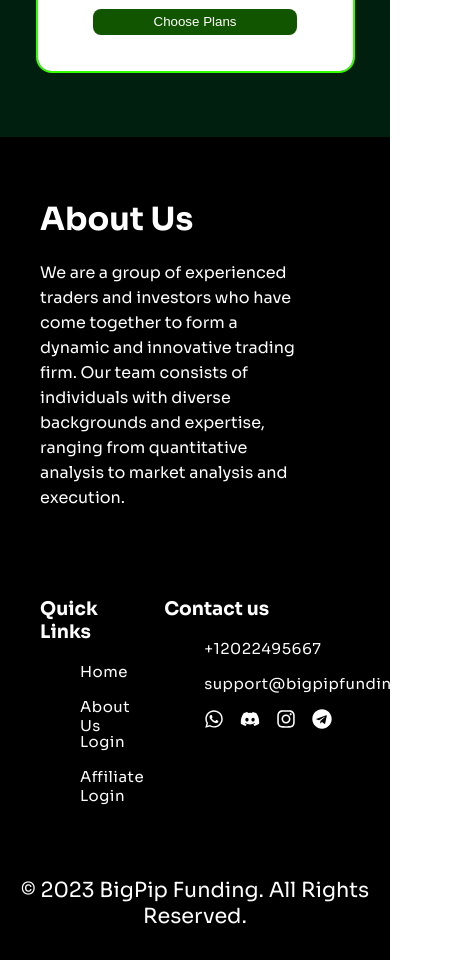
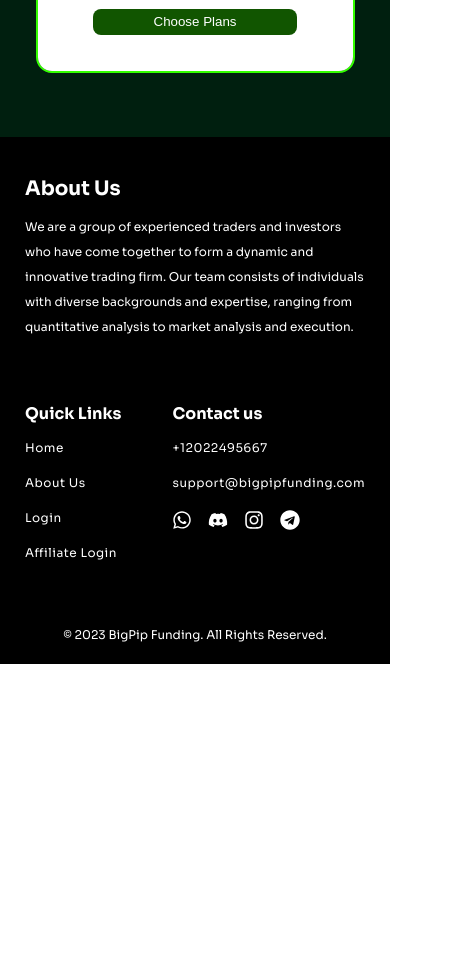
Before and after one commit to GAURAV1-ui/BigPIP-2, a Next.js app: page / in a window 390 px wide. Shown: the part 4780-5740 px from the top of the page, 452 px wide, since content can reach past the window. After the commit the page ends 5444 px from the top, so only its background shows below. Built offline with nearby package versions, Linux system fonts and the light colour scheme.

Commit message:
footer updated

```diff
--- a/pages/getstarted/index.js
+++ b/pages/getstarted/index.js
@@ -28,22 +28,22 @@
     const onHandleSubmit = (event) => {
       event.preventDefault();
 
-      // console.log(props.data);
+      console.log(props.data);
 
-      // axios({
-      //   method: 'post',
-      //   url: 'https://bigpip-cms.up.railway.app/api/get-startedhttps://bigpip-cms.up.railway.app/api/get-started?populate=*',
-      //   data: qs.stringify({
+      axios({
+        method: 'post',
+        url: 'https://bigpip-cms.up.railway.app/api/ezforms/submit',
+        // data: qs.stringify({
 
-      //   }),
-      //   headers: {
-      //     'content-type': 'application/json'
-      //   }
-      // }).then((res) => {
-      //   const result = res.data.result;
-      //   setUserTranscribedInput(result);
-      // }).catch((err) => {
-      // })
+        // }),
+        headers: {
+          'content-type': 'application/json'
+        }
+      }).then((res) => {
+        console.log(res);
+      }).catch((err) => {
+        console.log(err);
+      })
     }
 
       //   useEffect(() => {
--- a/styles/footer.module.css
+++ b/styles/footer.module.css
@@ -50,7 +50,6 @@
     outline: none;
     color: #fff;
     transition: 0.3s;
-    /* text-align: left; */
     }
 
     .footer_items ul a:hover {
@@ -117,14 +116,38 @@
       .inner_footer {
         display: flex;
         flex-direction: column;
+        padding: 15px;
       }
       .footer_item{
         width: 100%;
-        margin-bottom:2rem;
+        margin-bottom:1rem;
       }
+      .footer_items ul {
+        margin:0;
+        padding: 0;
+        }
+        .footer_items ul li {
+          font-size: 12px;
+          margin: 10px 0;
+          height: 25px;
+          }
+          .footer_items h1 {
+            font-size: 20px;
+            }
+            .footer_items h3{
+              font-size: 16px;
+            }
       .footer_items1{
         display: flex;
         justify-content: space-between;
-        width: 90%;
+        width: 100%;
       }
+      .footer_items p {
+        font-size: 12px;
+        padding-right: 0;
+      }
+      .footer_bottom {
+        font-size: 12px;
+      }
+
     }
--- a/styles/getstarted.module.css
+++ b/styles/getstarted.module.css
@@ -233,11 +233,11 @@
 
     .contact_form form,
     .contact-info {
-      padding: 1rem 1.6rem;
+      padding: 0 1.6rem;
     }
 
     .information {
-      margin-top: -0.8rem;
+      margin-top: -1rem;
     }
 
     .text,
--- a/styles/plan.module.css
+++ b/styles/plan.module.css
@@ -62,7 +62,7 @@
     border-radius: 1rem;
 
   }
-
+/*
   .header_1 {
     grid-area: header_1;
     background: #0a3100;
@@ -243,7 +243,38 @@
 
   .plan_content_tables_grid_onestep div, .plan_content_tables_grid_standard div {
     padding: 0.8rem;
-  }
+  } */
+
+/* .plan_table table{
+
+} */
+
+.plan_table table {
+  text-align: center;
+  overflow: hidden;
+  border-radius: 1rem;
+  border: 1px solid black;
+}
+
+.plan_table td {
+  text-align: center;
+  overflow: hidden;
+  padding: 0.6em 1rem;
+}
+.plan_table th {
+  text-align: center;
+  overflow: hidden;
+  padding: 0.6em 1rem;
+}
+
+.plan_btn {
+  background: #0A3100;
+  color: white;
+  padding: 0.4em 1rem;
+  border-radius: 0.3rem;
+  border: 0;
+  cursor: pointer;
+}
 
   @media screen and (max-width: 748px){
     .plan_content_h{
```
Also changed, not shown: components/Plan.js (+48 -2 lines).
